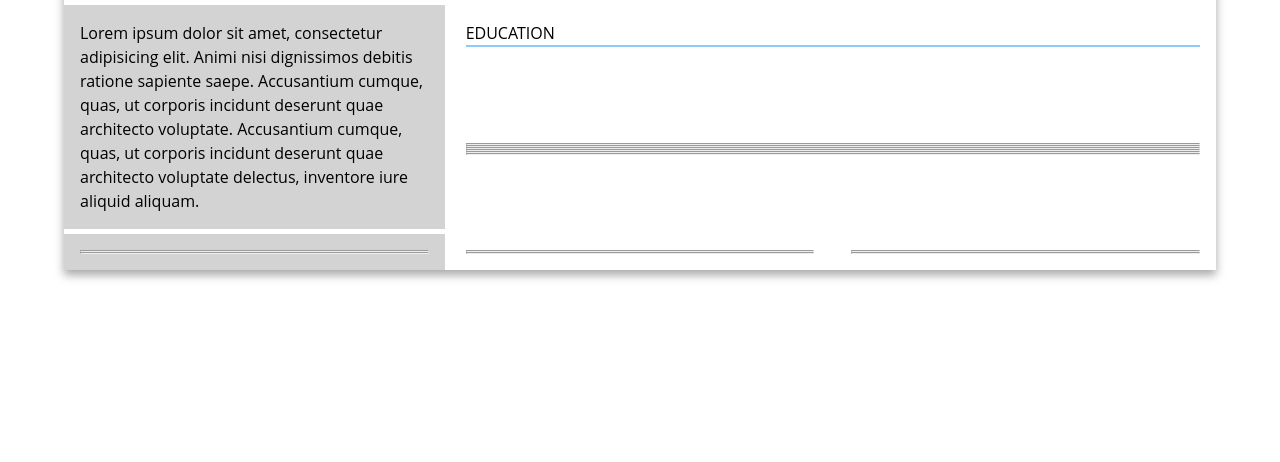
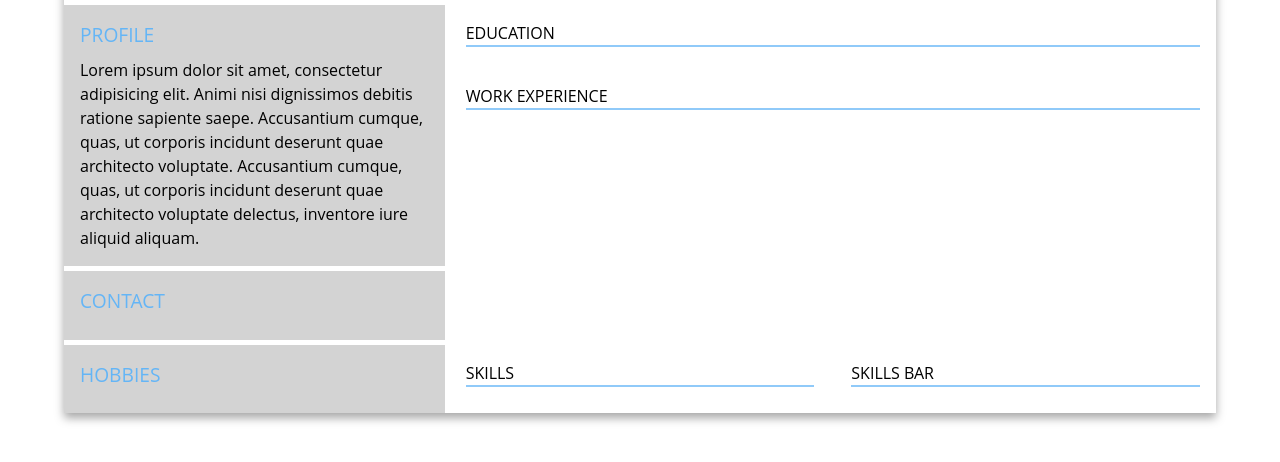
Before and after one commit to Bojana-J/Responsive-Resume, a website: page index.html in a window 1280 px wide. Shown: the part 200-662 px from the top of the page. Drawn offline with Linux system fonts and the light colour scheme.

Commit message:
update layout

```diff
--- a/index.html
+++ b/index.html
@@ -20,6 +20,7 @@
                 <img src="img/profile-photo.jpg" alt='profile-photo' class="photo-section__photo" />
             </section>
             <section class="grid-area about">
+                <div class="heading-blue">Profile</div>
                 <div class="about__text">
                     Lorem ipsum dolor sit amet, consectetur adipisicing elit. Animi nisi dignissimos debitis ratione
                     sapiente saepe. Accusantium cumque, quas, ut corporis incidunt deserunt quae architecto voluptate.
@@ -28,30 +29,27 @@
                     iure aliquid aliquam.
                 </div>
             </section>
+            <section class="grid-area contact">
+                <div class="heading-blue">Contact</div>
+            </section>
+            <section class="grid-area hobbies">
+                <div class="heading-blue">Hobbies</div>
+            </section>
             <section class="grid-area work">
-                <hr />
-                <hr />
-                <hr />
-                <hr />
-                <hr />
-                <hr />
+                <div class="heading">Work experience</div>
+                <hr class="line"/>
             </section>
             <section class="grid-area education">
-                EDUCATION
+                <div class="heading">Education</div>
                 <hr class="line"/>
-
             </section>
             <section class="grid-area skills">
-                <hr>
-                <hr>
+                <div class="heading">Skills</div>
+                <hr class="line">
             </section>
             <section class="grid-area skills-bar">
-                <hr>
-                <hr>
-            </section>
-            <section class="grid-area community">
-                <hr />
-                <hr />
+                <div class="heading">Skills bar</div>
+                <hr class="line">
             </section>
         </section>
     </main>
--- a/sass/_components.scss
+++ b/sass/_components.scss
@@ -60,7 +60,12 @@
   grid-area: education;
 }
 
-.community {
-  grid-area: community;
+.contact {
+  grid-area: contact;
   background-color: var(--color-grey);
 }
+
+.hobbies {
+    grid-area: hobbies;
+    background-color: var(--color-grey);
+}
--- a/sass/_layout.scss
+++ b/sass/_layout.scss
@@ -16,8 +16,11 @@
   grid-template-areas:
     "photo name name"
     "about education education"
+    "about education education"
     "about work work"
-    "community skills skills-bar";
+    "contact work work"
+    "contact work work"
+    "hobbies skills skills-bar";
 }
 
 .grid-area {
@@ -28,3 +31,16 @@
 .line {
   border: var(--line);
 }
+
+.heading {
+    text-transform: uppercase;
+    font-weight: 500;
+}
+
+.heading-blue {
+    text-transform: uppercase;
+    font-size: 1.2rem;
+    font-weight: 500;
+    color: var(--color-blue-300);
+    margin-bottom: .5rem;
+}
```
Also changed, not shown: css/style.css.
